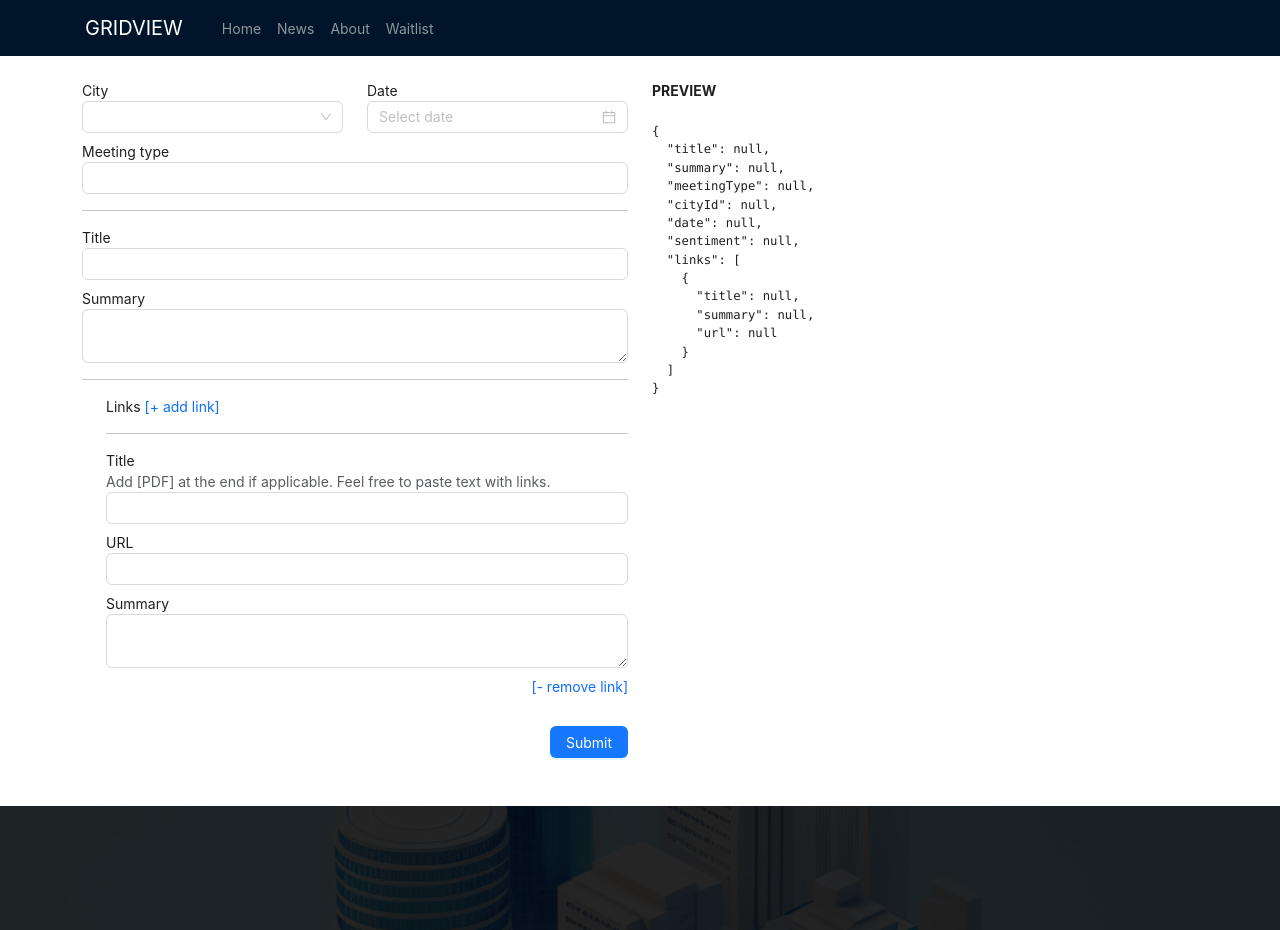
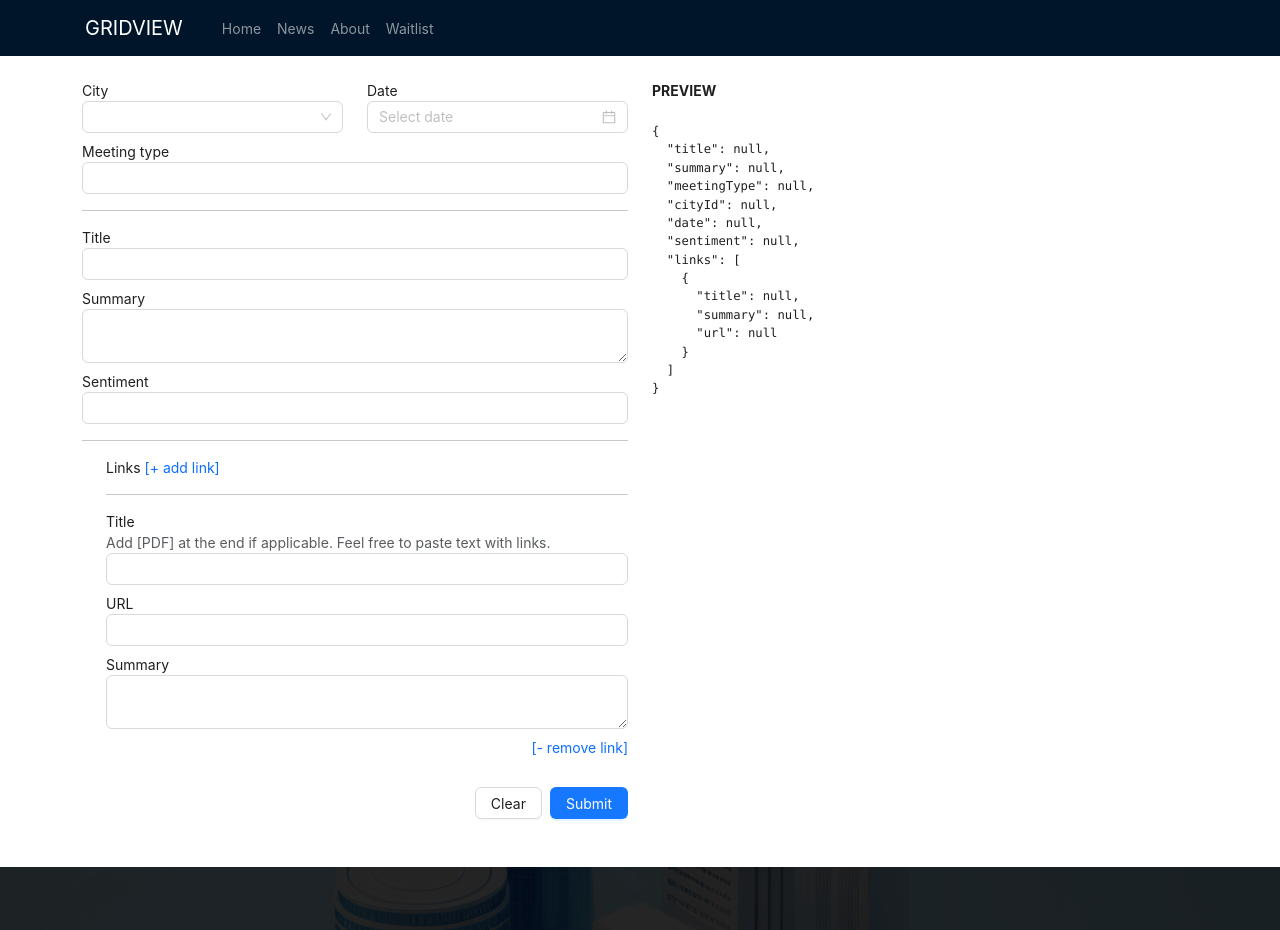
Before and after one commit to albertkim/gridview-analytics-web, a React (Create React App) app: page /admin in a window 1280 px wide. Shown: the top 930 px of the page. Built offline with nearby package versions, Linux system fonts and the light colour scheme.

Commit message:
Working admin create news functionality

```diff
--- a/src/pages/AdminPage/CreateNews.ts
+++ b/src/pages/AdminPage/CreateNews.ts
@@ -114,4 +114,15 @@ export class CreateNews {
     }
   }
 
+  @action
+  clearForm() {
+    this.title = null
+    this.summary = null
+    this.meetingType = null
+    this.cityId = null
+    this.date = null
+    this.sentiment = null
+    this.links = [new CreateLink()]
+  }
+
 }
--- a/src/pages/AdminPage/index.tsx
+++ b/src/pages/AdminPage/index.tsx
@@ -1,7 +1,7 @@
 import { Button, DatePicker, Input, Select, Space, message } from 'antd'
 import { observer } from 'mobx-react'
 import { CreateNews, cityIDMapping } from './CreateNews'
-import React from 'react'
+import React, { useState } from 'react'
 import TextArea from 'antd/es/input/TextArea'
 import { APIService } from '../../services/APIService'
 
@@ -18,9 +18,11 @@ function toTitleCase(string: string) {
     .join(' ')
 }
 
-const createNews = new CreateNews()
+let createNews = new CreateNews()
 
 export const AdminPage = observer(() => {
+
+  const [loading, setLoading] = useState(false)
 
   const environment = process.env.NODE_ENV!
 
@@ -33,7 +35,7 @@ export const AdminPage = observer(() => {
     )
   }
 
-  const [messageApi] = message.useMessage()
+  const [messageApi, contextHolder] = message.useMessage()
 
   const cityIDArray = Object.entries(cityIDMapping).map((c) => {
     return {
@@ -42,12 +44,20 @@ export const AdminPage = observer(() => {
     }
   })
 
+  async function clearForm() {
+    createNews.clearForm()
+  }
+
   async function submitCreateNewsRequest() {
     try {
+      setLoading(true)
       const createdNews = await APIService.postNews(createNews.getNetworkObject())
+      setLoading(false)
       console.log(createdNews)
+      clearForm()
       messageApi.success('News item successfully posted')
     } catch (error) {
+      setLoading(false)
       console.error(error)
       messageApi.error('Error creating news item')
     }
@@ -55,6 +65,9 @@ export const AdminPage = observer(() => {
 
   return (
     <div className='container my-4'>
+
+      {/* For Ant Design message component */}
+      {contextHolder}
 
       <div className='row'>
 
@@ -106,6 +119,12 @@ export const AdminPage = observer(() => {
               rows={2}
               value={createNews.summary || ''}
               onChange={(e) => createNews.setSummary(e.target.value)} />
+          </div>
+          <div className='mb-2'>
+            <div>Sentiment</div>
+            <Input
+              value={createNews.sentiment || ''}
+              onChange={(e) => createNews.setSentiment(e.target.value)} />
           </div>
           <hr />
           <div className='mb-2' style={{paddingLeft: 24}}>
@@ -163,7 +182,10 @@ export const AdminPage = observer(() => {
           <br />
           <div className='d-flex justify-content-end'>
             <Space>
-              <Button type='primary' onClick={() => submitCreateNewsRequest()}>
+              <Button onClick={() => clearForm()}>
+                Clear
+              </Button>
+              <Button type='primary' onClick={() => submitCreateNewsRequest()} loading={loading}>
                 Submit
               </Button>
             </Space>
--- a/src/services/APIService.tsx
+++ b/src/services/APIService.tsx
@@ -46,6 +46,7 @@ export const APIService = {
   },
 
   async postNews(createNews: any) {
+    console.log(createNews)
     const newsResponse = await axios.post(`/api/v1/admin/news`, createNews)
     return newsResponse.data as INews
   }
```
